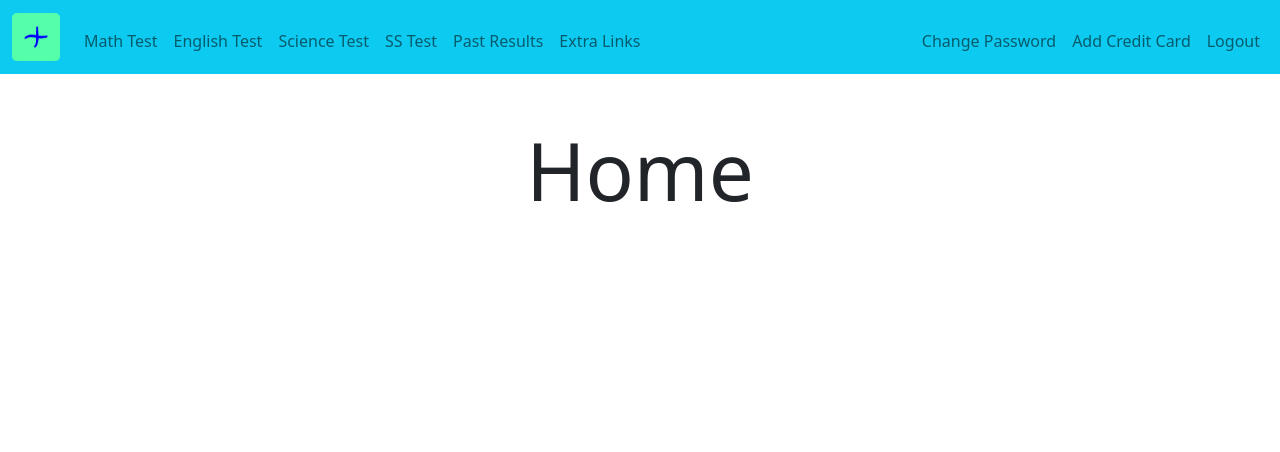
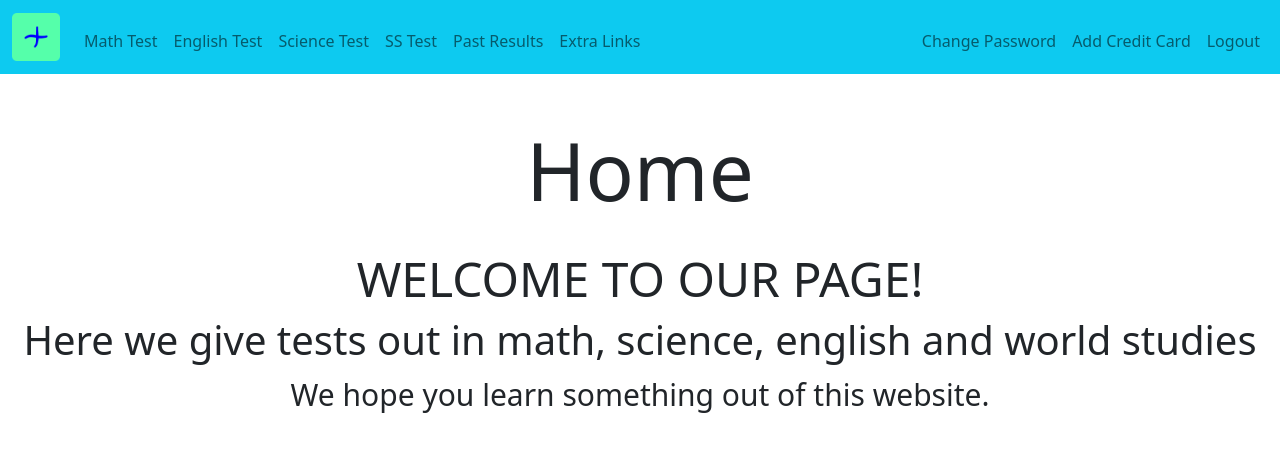
Before and after one commit to advaith-elluru/cs50_final_project_addu_and_vishruth, a Flask app: page / in a window 1280 px wide. Shown: the top 452 px of the page. Run offline with Flask 2, Linux system fonts and the light colour scheme; a user stored in the database is signed in; some libraries are stand-ins or nearby versions.

Commit message:
Fri, Nov 11, 2022, 2:11 AM +00:00

```diff
--- a/templates/extra.html
+++ b/templates/extra.html
@@ -8,5 +8,5 @@
     <a href="https://www.ixl.com/">IXL</a>
     <p>Teaches math, english, science and social studies</p>
     <a href="https://www.khanacademy.org/">Khan Academy</a>
-    <p>Teaches math, english and computer science</p>
+    <p>Teaches math, english, science, computing, life skills, economics, arts and humanities, and provides test prep help</p>
 {% endblock %}
--- a/templates/index.html
+++ b/templates/index.html
@@ -7,4 +7,7 @@
 {% block main %}
     <h1 class="display-1">Home</h1>
     <br>
+    <h3 class="display-5">WELCOME TO OUR PAGE!</h3>
+    <h4 class="display-6">Here we give tests out in math, science, english and world studies</h4>
+    <p style="font-size:30px;"> We hope you learn something out of this website. </p>
 {% endblock %}
```
Also changed, not shown: 1 other file.
